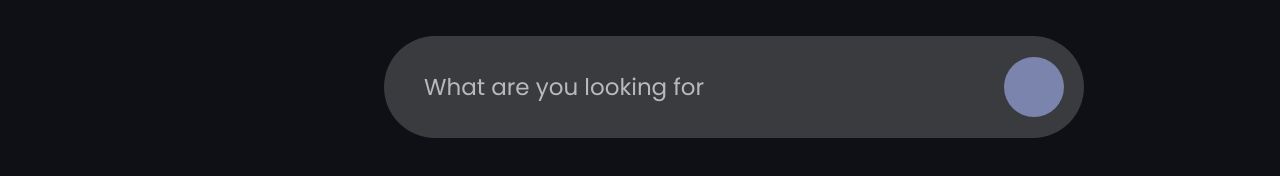
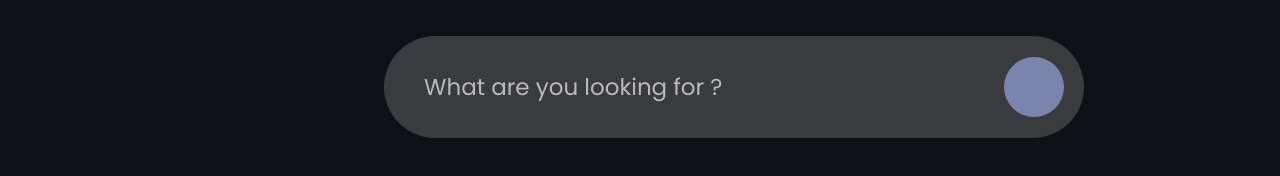
Before and after one commit to lihuicham/vue-movie-search-app, a Vue app: page / in a window 1280 px wide. Shown: the part 274-450 px from the top of the page. Built offline with nearby package versions, Linux system fonts and the light colour scheme; no server answers; some icons are missing.

Commit message:
Update placeholder message

```diff
--- a/src/views/HomeView.vue
+++ b/src/views/HomeView.vue
@@ -6,7 +6,7 @@
     </div>
 
     <form class="search-bar" @submit.prevent="searchMovies">
-      <input type="text" placeholder="What are you looking for" v-model="searchText"/>
+      <input type="text" placeholder="What are you looking for ?" v-model="searchText"/>
       <button type="submit">
         <uil-search class="search-icon"/>
       </button>
```
